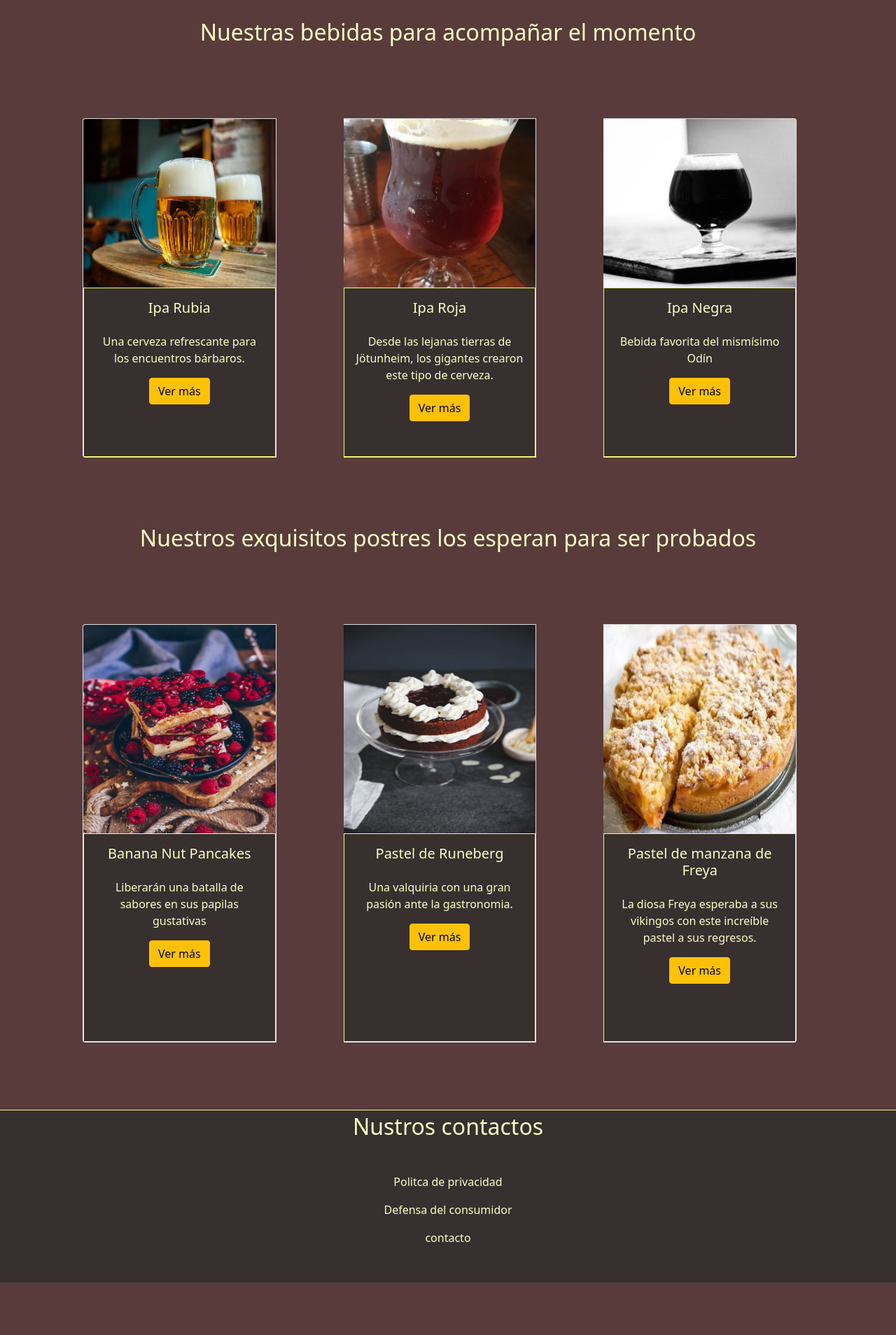
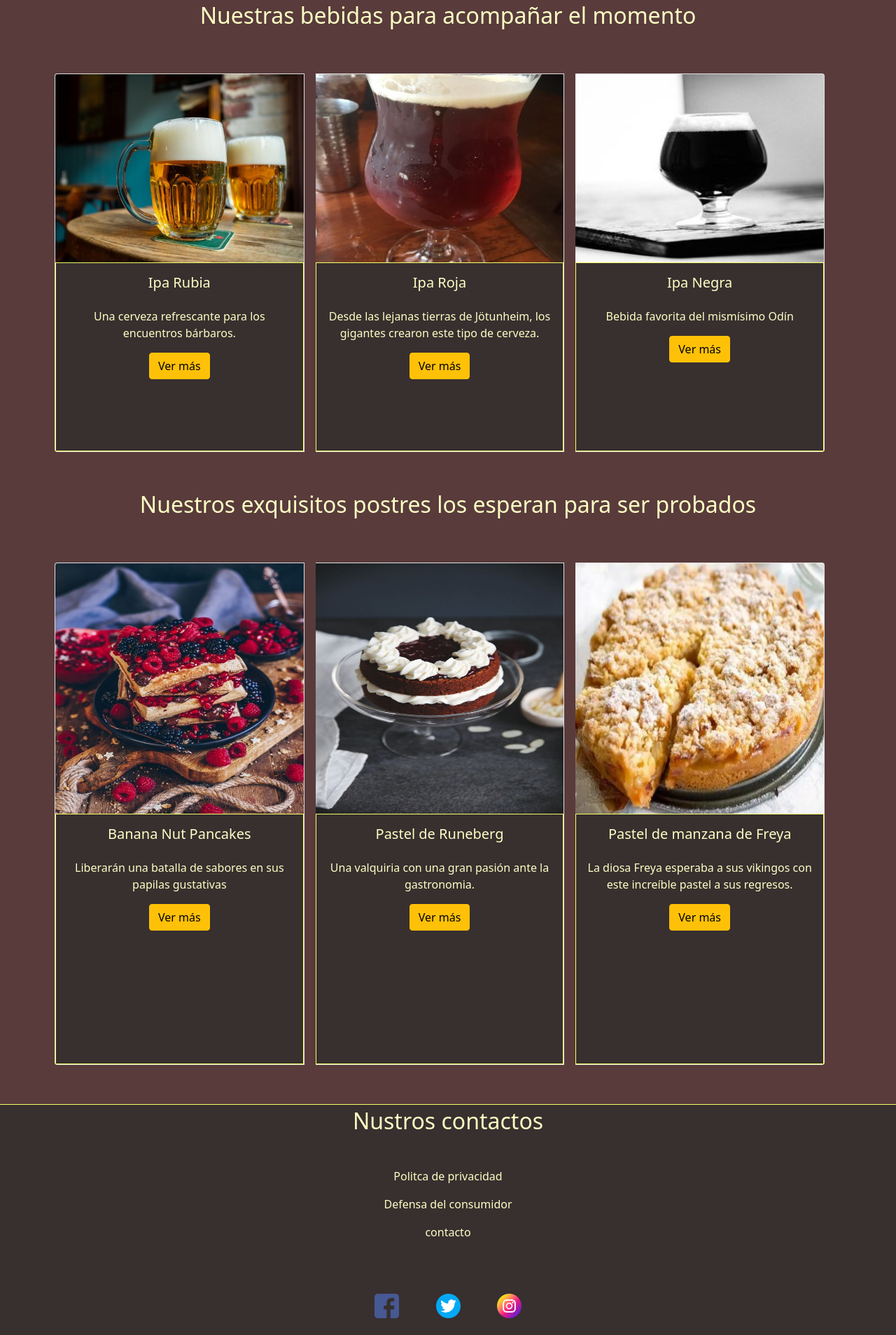
Before and after one commit to Marco-Pontiz/El-Barba, a website: page index.html in a window 1280 px wide. Shown: the part 2153-4061 px from the top of the page at 70% size. Before the commit the page ends 3986 px from the top, so only its background shows below. Drawn offline with Linux system fonts and the light colour scheme.

Commit message:
Terminando el proyecto

```diff
--- a/index.html
+++ b/index.html
@@ -94,8 +94,7 @@
     <h2 class="anima text-center pb-2 mt-5">Te recomendamos uno de nuestros platos más exitosos del local</h2>
 
     <div class="card-group text-center mt-5 p-0 row">
-    <div class="card m-5 p-0" style="width: 18rem;">
-
+    <div class="card m-2 p-0" style="width: 18rem;">
         <img src="./root/img/albondigas-suecas.jpg" class="card-img-top h-50" alt="Albóndigas">
         <div class="card-body">
             <h5 class="card-title">Albóndigas Suecas</h5>
@@ -104,7 +103,7 @@
         </div>
     </div>
 
-    <div class="card m-5 p-0" style="width: 18rem;">
+    <div class="card m-2 p-0" style="width: 18rem;">
         <img src="./root/img/Julskinka.jpg" class="card-img-top h-50" alt="Julskinka">
         <div class="card-body">
             <h5 class="card-title">Julskinka</h5>
@@ -113,7 +112,7 @@
         </div>
     </div>
 
-    <div class="card m-5 p-0" style="width: 18rem;">
+    <div class="card m-2 p-0" style="width: 18rem;">
         <img src="./root/img/pollo-con-papas.jpg" class="card-img-top h-50" alt="Julskinka">
         <div class="card-body">
             <h5 class="card-title">pollo con papas</h5>
@@ -126,7 +125,7 @@
     <h2 class="anima text-center pb-2 mt-5">Nuestras bebidas para acompañar el momento</h2>
 
     <div class="card-group text-center mt-5 p-0 row">
-        <div class="card m-5 p-0" style="width: 18rem;">
+        <div class="card m-2 p-0" style="width: 18rem;">
 
             <img src="./root/img/Cerveza.jpg" class="card-img-top h-50" alt="Albóndigas">
             <div class="card-body">
@@ -136,7 +135,7 @@
             </div>
         </div>
 
-        <div class="card m-5 p-0" style="width: 18rem;">
+        <div class="card m-2 p-0" style="width: 18rem;">
             <img src="./root/img/ipa-Roja2.jpg" class="card-img-top h-50" alt="Julskinka">
             <div class="card-body">
                 <h5 class="card-title">Ipa Roja</h5>
@@ -145,7 +144,7 @@
             </div>
         </div>
 
-        <div class="card m-5 p-0" style="width: 18rem;">
+        <div class="card m-2 p-0" style="width: 18rem;">
             <img src="./root/img/Ipa-Negra.jpg" class="card-img-top h-50" alt="Julskinka">
             <div class="card-body">
                 <h5 class="card-title">Ipa Negra</h5>
@@ -158,7 +157,7 @@
         <h2 class="anima text-center pb-2 mt-5">Nuestros exquisitos postres los esperan para ser probados</h2>
 
         <div class="card-group text-center mt-5 p-0 row">
-            <div class="card m-5 p-0" style="width: 18rem;">
+            <div class="card m-2 p-0" style="width: 18rem;">
 
                 <img src="./root/img/banana-nut-pancakes.jpg" class="card-img-top h-50" alt="banana nut pancakes">
                 <div class="card-body">
@@ -168,7 +167,7 @@
                 </div>
             </div>
 
-            <div class="card m-5 p-0" style="width: 18rem;">
+            <div class="card m-2 p-0" style="width: 18rem;">
                 <img src="./root/img/Pastel-de-Runeberg.jpg" class="card-img-top h-50" alt="Julskinka">
                 <div class="card-body">
                     <h5 class="card-title">Pastel de Runeberg</h5>
@@ -177,7 +176,7 @@
                 </div>
             </div>
 
-            <div class="card m-5 p-0" style="width: 18rem;">
+            <div class="card m-2 p-0" style="width: 18rem;">
                 <img src="./root/img/pastel-de-manzana.jpg" class="card-img-top h-50" alt="Julskinka">
                 <div class="card-body">
                     <h5 class="card-title">Pastel de manzana de Freya</h5>
@@ -197,6 +196,11 @@
                 <p>Defensa del consumidor</p>
                 <p class="mb-5">contacto</p>
             </div>
+            <div class="text-center">
+                <a href="https://es-la.facebook.com" target="_blank"><img src="./root/img/facebook.png" class="icono m-4" alt="facebook"></a>
+                <a href="https://twitter.com/?logout=1652816389741" target="_blank"><img src="./root/img/twitter.png" class="icono m-4" alt="twitter"></a>
+                <a href="https://www.instagram.com" target="_blank"><img src="./root/img/instagram.png" class="icono m-4" alt="instagram"></a>
+            </div>
         </div>
         </footer>
 </body>
--- a/root/scss/estilo.scss
+++ b/root/scss/estilo.scss
@@ -99,6 +99,9 @@ body{
         border-top:1px solid $colorofborder;
         color: $colorofletters;
         width: 100%;
+        .icono{
+            width:35px;
+        }
     }
 /*------Extend------*/
     .button-basic  {
```
Also changed, not shown: root/contacto.html (+5 -0 lines), root/direccion.html (+5 -0 lines), root/quienes-somos.html (+5 -0 lines), root/reservar.html (+5 -0 lines), root/css/estilo.css, root/img/facebook.png (added), root/img/instagram.png (added), root/img/twitter.png (added), root/scss/estilo.css, 1 other file.
